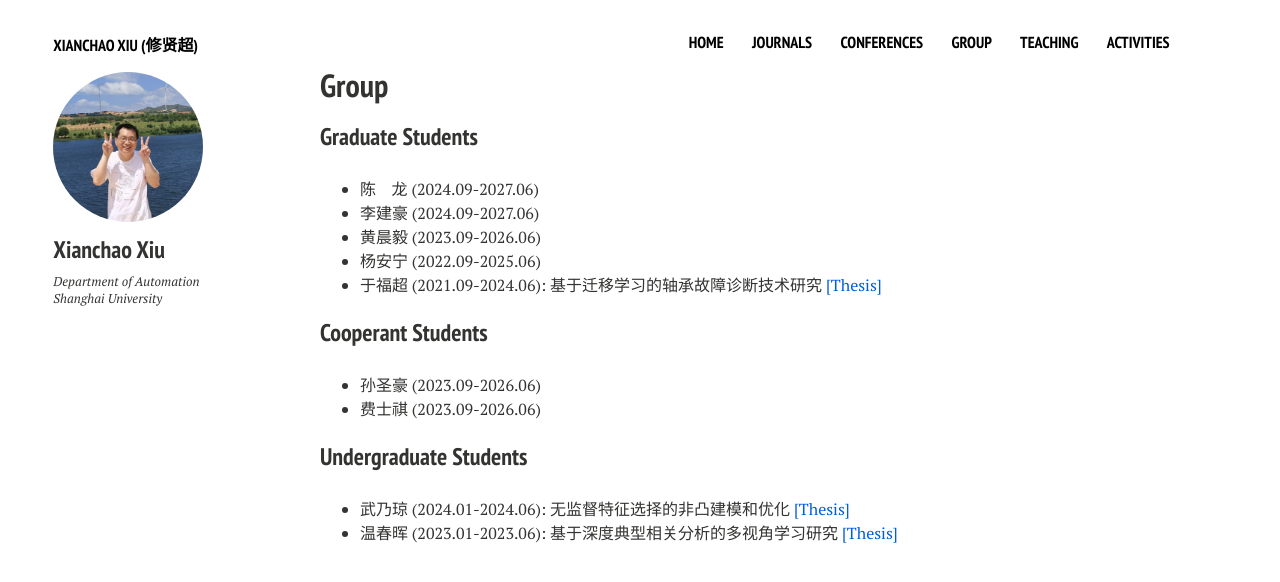
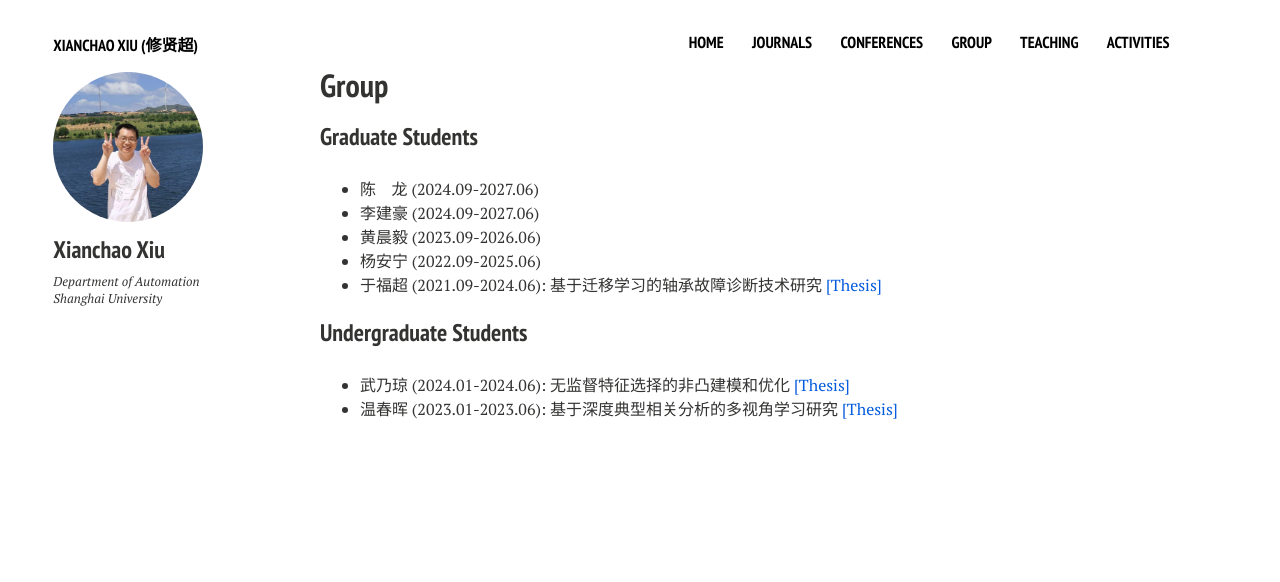
Before and after one commit to xianchaoxiu/xianchaoxiu.github.io, a Jekyll site: the page built from group/index.md, in a window 1280 px wide. Shown: the top 582 px of the page. Built offline with Jekyll 4.4.1, drawn with Linux system fonts in a browser that asks for light colours; nearby versions of some CDN libraries.

Commit message:
Update index.md

```diff
--- a/group/index.md
+++ b/group/index.md
@@ -14,9 +14,6 @@ share: false
 * 杨安宁 (2022.09-2025.06) <br>
 * 于福超 (2021.09-2024.06): 基于迁移学习的轴承故障诊断技术研究 <a href="../group/2024-于福超.pdf" class="textlink" target="_blank">[Thesis]</a>  <br>
 
-### Cooperant Students
-* 孙圣豪 (2023.09-2026.06) <br>
-* 费士祺 (2023.09-2026.06) <br>
 
 ### Undergraduate Students
 * 武乃琼 (2024.01-2024.06): 无监督特征选择的非凸建模和优化 <a href="../group/2024-武乃琼.pdf" class="textlink" target="_blank">[Thesis]</a>  <br>
```
